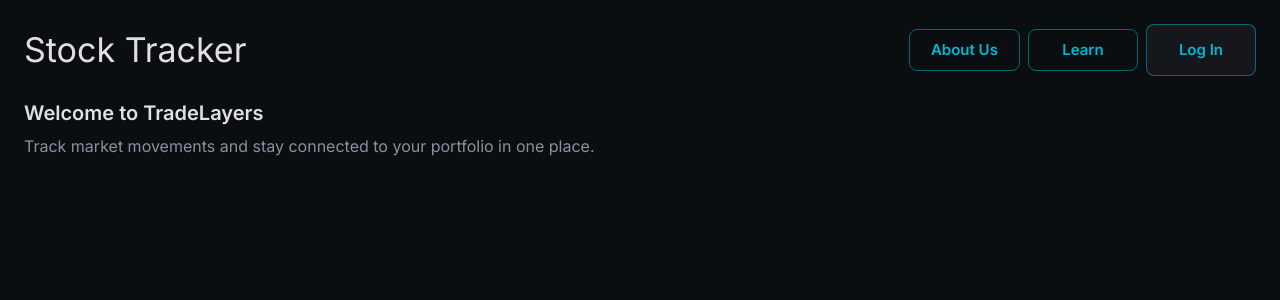
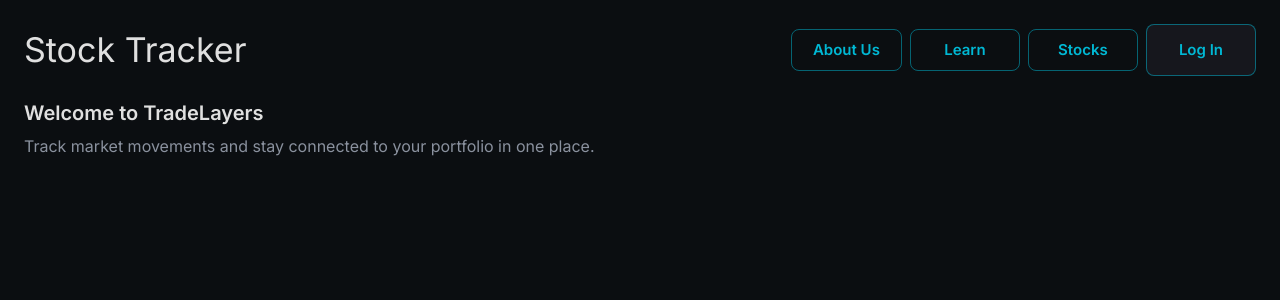
Before and after one commit to TradeLayers/FE, a React (Vite) app: page / in a window 1280 px wide. Shown: the top 300 px of the page. Built offline with nearby package versions, Linux system fonts and the light colour scheme.

Commit message:
Add stocks navigation

```diff
--- a/src/MainPage.tsx
+++ b/src/MainPage.tsx
@@ -12,8 +12,6 @@
 import { InformationDisplay } from './features/informationDisplay/infoSnackBar';
 import LogInButton from './components/LogInButton';
 import { HeaderActions, HeaderRow, NavButton, PageWrapper } from './MainPage.styles';
-
-const isGuest = (user: { name?: string }): boolean => user.name === 'Guest';
 
 const MainPage: React.FC = () => {
     const navigate = useNavigate();
@@ -86,6 +84,14 @@
                     >
                         Learn
                     </Button>
+                    <Button
+                        variant={isActivePath('/stocks') ? 'contained' : 'outlined'}
+                        size="large"
+                        sx={NavButton}
+                        onClick={() => handleNavigate('/stocks')}
+                    >
+                        Stocks
+                    </Button>
                     {isLoggedIn && (
                         <Button
                             variant={isActivePath('/account') ? 'contained' : 'outlined'}
```
